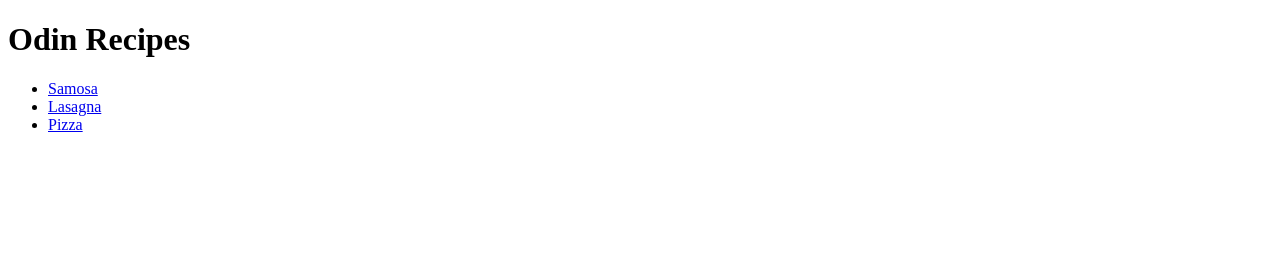
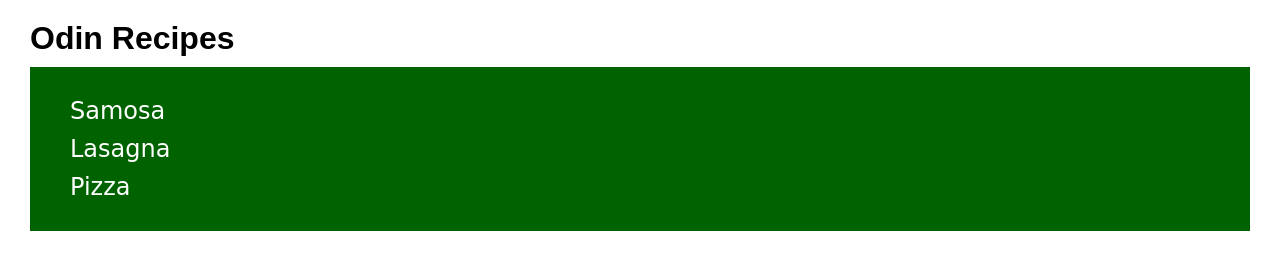
Before and after one commit to BASU4100/odin-recipes, a plain HTML site: page index.html in a window 1280 px wide. Drawn offline with Linux system fonts and the light colour scheme.

Commit message:
Added styles.css and index.html
Introduced CSS and updated index.html based on usage

```diff
--- a/index.html
+++ b/index.html
@@ -3,18 +3,19 @@
     <head>
         <meta charset="UTF-8">
         <title>Odin | Recipes</title>
+        <link rel="stylesheet" href="styles.css">
     </head>
     <body>
-        <h1>Odin Recipes</h1>
-        <ul>
+        <h1 class="heading">Odin Recipes</h1>
+        <ul class="dish">
             <li>
-                <a href="recipes/samosa.html">Samosa</a>
+                <a class="links" href="recipes/samosa.html">Samosa</a>
             </li>
             <li>
-                <a href="recipes/lasagna.html">Lasagna</a>
+                <a class="links" href="recipes/lasagna.html">Lasagna</a>
             </li>
             <li>
-                <a href="recipes/pizza.html">Pizza</a>
+                <a class="links" href="recipes/pizza.html">Pizza</a>
             </li>
         </ul>
     </body>
--- /dev/null
+++ b/styles.css
@@ -0,0 +1,20 @@
+* {
+    margin: 10px;
+}
+
+.heading {
+    font-family: "Papyrus", "Copperplate", fantasy;
+}
+
+.dish {
+    padding: 20px;
+    list-style-type: none;
+    background-color: rgb(0, 99, 0);
+    font-family: "Lucida Handwriting", cursive;
+    font-size: 24px;
+}
+
+.links {
+    text-decoration: none;
+    color: rgb(255, 255, 255);
+}
```
